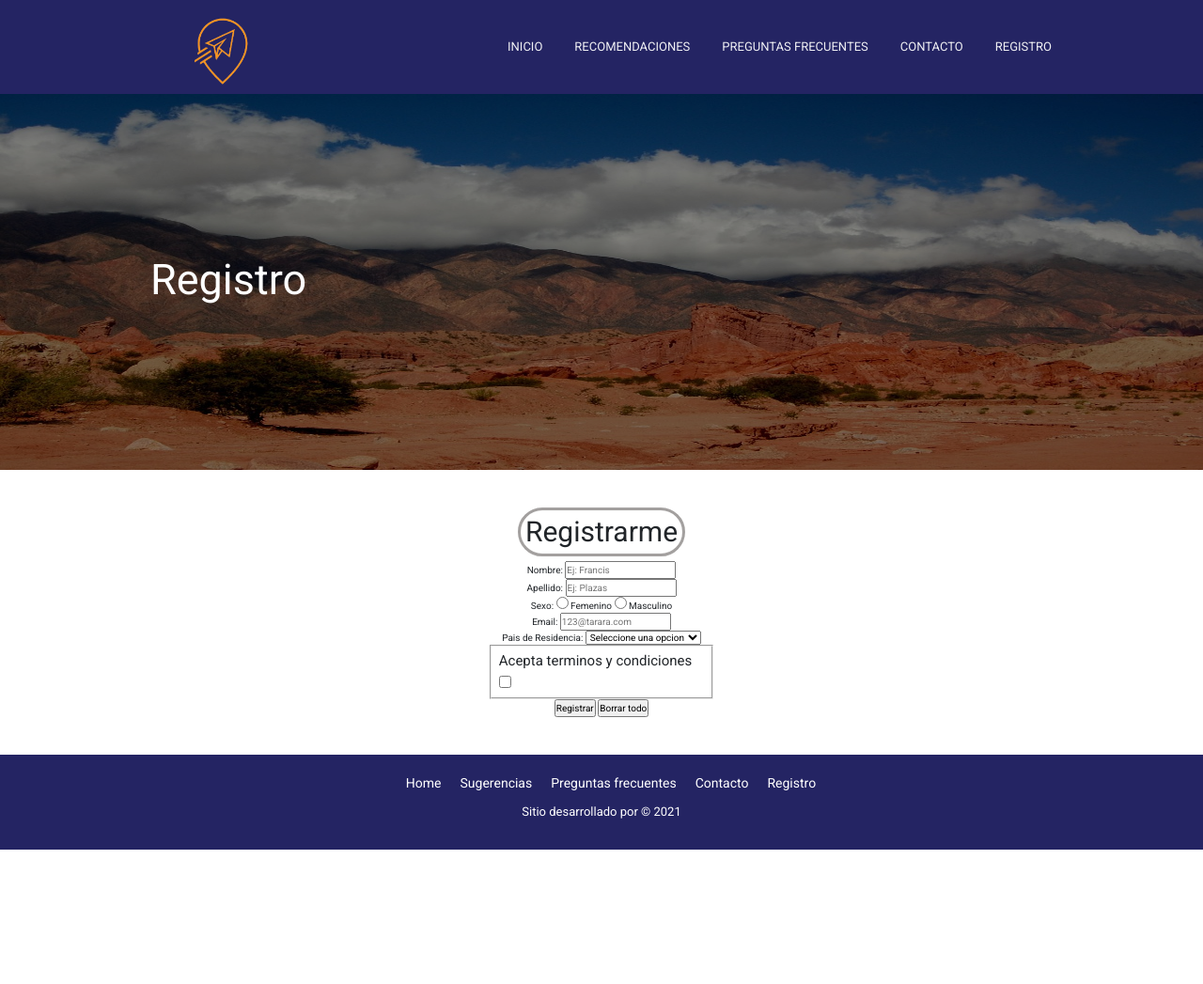
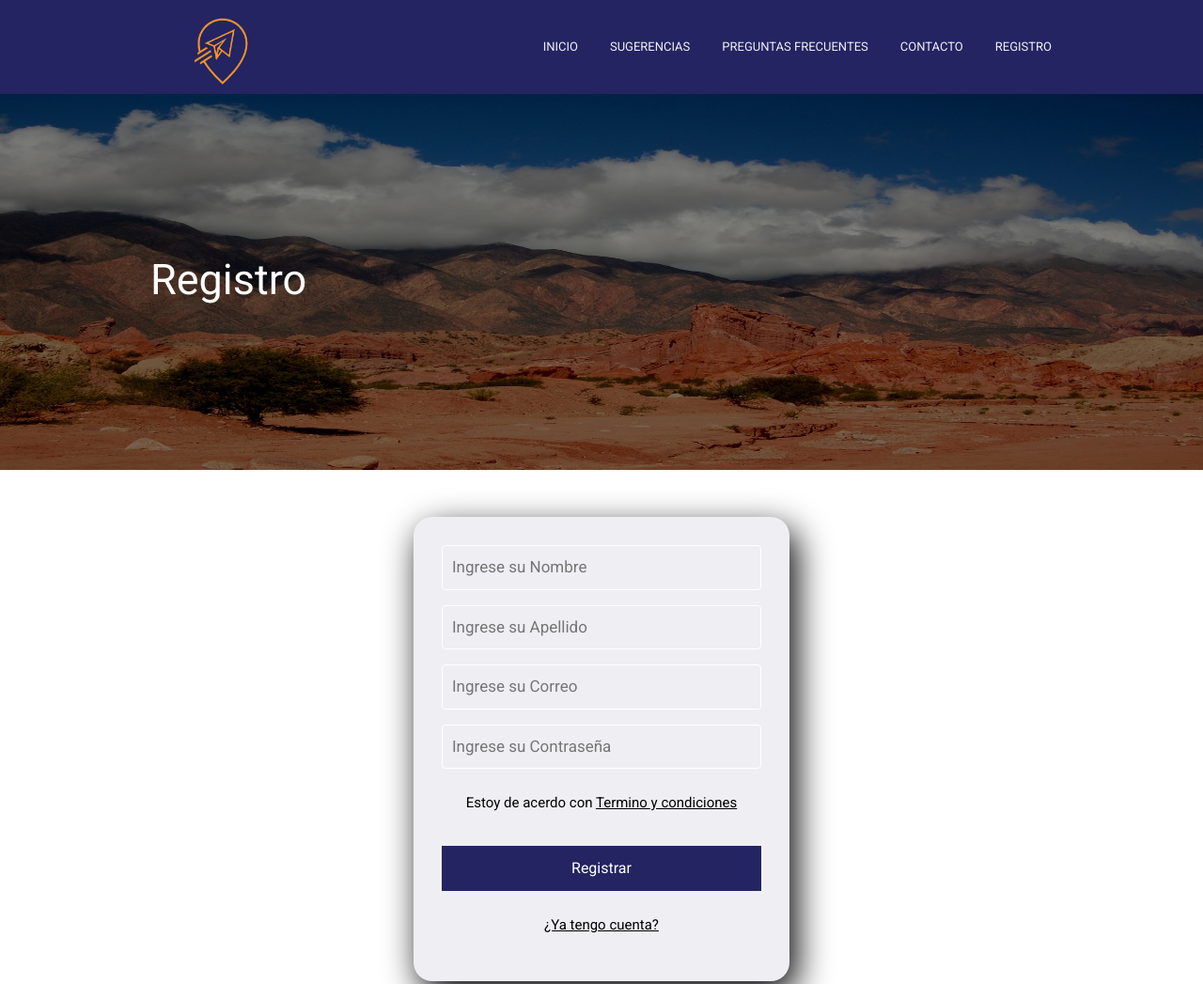
Before and after one commit to franplazas/VAMOS.AR, a plain HTML site: page registro.html in a window 1280 px wide. Shown: the top 1047 px of the page at 94% size. Before the commit the page ends 904 px from the top, so only its background shows below. Drawn offline with nearby package versions, Linux system fonts and the light colour scheme.

Commit message:
form contacto y registro

```diff
--- a/registro.html
+++ b/registro.html
@@ -28,7 +28,7 @@
                     <a href="./index.html" class="nav-menu-link nav-link">Inicio</a>
                 </li>
                 <li class="nav-menu-item">
-                    <a href="./recomendaciones.html" class="nav-menu-link nav-link">Recomendaciones</a>
+                    <a href="./sugerencias.html" class="nav-menu-link nav-link">Sugerencias</a>
                 </li>
                 <li class="nav-menu-item">
                     <a href="./preguntasfrecuentes.html" class="nav-menu-link nav-link">Preguntas Frecuentes</a>
@@ -48,55 +48,20 @@
             <h2>Registro</h2>
         </div>
     </div>
-    <section class="formulario">
-
-        <form class="formulario__form">
-            <h1 class="formulario__titulo">Registrarme</h1>
-            <div>
-                <label for="fname">Nombre:</label>
-                <input required type="text" placeholder="Ej: Francis" id="fname" name="fname">
-            </div>
-            <div>
-                <label for="lname">Apellido:</label>
-                <input required type="text" placeholder="Ej: Plazas" id="lname" name="lname">
-            </div>
-            <div>
-                <label for="sexo">Sexo:</label>
-                <input required type="radio" id="femenino" name="sexo" value="Femenino">
-                <label for="femenino">Femenino</label>
-                <input required type="radio" id="masculino" name="sexo" value="Masculino">
-                <label for="masculino">Masculino</label>
-            </div>
-            <div>
-                <label for="email">Email:</label>
-                <input required type="text" placeholder="123@tarara.com" id="email" name="email">
-            </div>
-            <div>
-                <label for="pais">Pais de Residencia:</label>
-                <select name="pais">
-                    <option value="default">Seleccione una opcion</option>
-                    <option value="venezuela">Venezuela</option>
-                    <option value="argentina">Argentina</option>
-                    <option value="uruguay">Uruguay</option>
-                </select>
-            </div>
-            <fieldset>
-                <legend for="checkbox">Acepta terminos y condiciones</legend>
-                <input required type="checkbox" name="acepta" value="1">
-            </fieldset>
-            <div>
-                <input type="submit" value="Registrar">
-                <input type="reset" value="Borrar todo">
-            </div>
-        </form>
+    <section class="form__register">
+        <input class="controls" type="text" name="nombre" id="nombres" placeholder="Ingrese su Nombre">
+        <input class="controls" type="text" name="apellidos" id="apellidos" placeholder="Ingrese su Apellido">
+        <input class="controls" type="email" name="coreo" id="correo" placeholder="Ingrese su Correo">
+        <input class="controls" type="password" name="contraseña" id="contraseña" placeholder="Ingrese su Contraseña">
+        <p>Estoy de acerdo con <a href="">Termino y condiciones</a></p>
+        <input class="botons" type="submit" value="Registrar">
+        <p><a href="">¿Ya tengo cuenta?</a></p>
     </section>
-
-
     <footer class="footer">
         <div class="footer__list">
             <ul>
                 <li><a href="index.html">Home</a></li>
-                <li><a href="recomendaciones.html">Sugerencias</a></li>
+                <li><a href="sugerencias.html">Sugerencias</a></li>
                 <li><a href="preguntasfrecuentes.html">Preguntas frecuentes</a></li>
                 <li><a href="contacto.html">Contacto</a></li>
                 <li><a href="registro.html">Registro</a></li>
--- a/scss/_contacto.scss
+++ b/scss/_contacto.scss
@@ -1,71 +1,42 @@
 /*contacto*/
 @import url(./_generales.scss);
-.contactodiv {
+
+form {
+    width: 450px;
+    margin: auto;
+    background: rgba(0, 0, 0, 0.1);
+    padding: 10px 20px;
+    margin-top: 20px;
+    border-radius: 20px;
+}
+
+
+
+input,
+textarea {
     width: 100%;
-    height: 100%;
-    display: flex;
-    justify-content: space-evenly;
-    padding: 10%;
-    .contacto__horarios {
-        text-align: center;
-        font-size: 15px;
+    margin-bottom: 20px;
+    padding: 7px;
+    box-sizing: border-box;
+    font-size: 17px;
+    border: none;
+}
 
-    }
-
-    .contacto__mapa {
-        overflow: hidden;
-
+textarea {
+    min-height: 100px;
+    max-height: 200px;
+    max-width: 100%;
+}
+#boton{
+    background:#CD803E;
+    color: #EFEFF3;
+    padding: 20px;
+}
+#boton:hover{
+    cursor: pointer;
+}
+@media (max-width:375px){
+    form{
+        width: 100%;
     }
 }
-
-@media (max-width: 400px) {
-    .contactodiv {
-        width: 100%;
-        height: 100%;
-        display: flex;
-
-        .contacto__horarios {
-            overflow: hidden;
-            text-align: center;
-        }
-
-        .contacto__mapa {
-            overflow: hidden;
-
-        }
-    }
-}
-
-@media(min-width: 401px) and (max-width: 799px) {
-    .contactodiv {
-        width: 100%;
-        height: 100%;
-
-        .contacto__horarios {
-            overflow: hidden;
-            text-align: center;
-        }
-
-        .contacto__mapa {
-            overflow: hidden;
-
-        }
-    }
-}
-
-@media (min-width: 800px) {
-    .contactodiv {
-        width: 100%;
-        height: 100%;
-
-        .contacto__horarios {
-            overflow: hidden;
-            text-align: center;
-        }
-
-        .contacto__mapa {
-            overflow: hidden;
-
-        }
-    }
-}
--- a/scss/_registro.scss
+++ b/scss/_registro.scss
@@ -1,33 +1,48 @@
 /*registro*/
-@import url(./_generales.scss);
-.formulario {
-    display: flex;
-    justify-content: space-evenly;
-    padding: 40px 10px;
-    .formulario__titulo{
-        display: flex;
-        justify-content: center;
-        font-size: 30px;
-        border: solid rgb(163, 160, 159);
-        border-radius: 30px;
-        padding: 5px;
+@import url(_generales.scss);
 
-    }
-    .formulario__form {
-        display: flex;
-        flex-direction: column;
-        justify-content: space-evenly;
-        align-items: center;
-    }
+.form__register {
+    width: 400px;
+    background: #EFEFF3
+
+    ;
+    padding: 30px;
+    margin: auto;
+    margin-top: 50px;
+    margin-bottom: 30px;
+    border-radius: 20px;
+    color: black;
+    box-shadow: 7px 13px 37px #000;
 }
 
-fieldset {
-    display: block;
-    margin-left: 2px;
-    margin-right: 2px;
-    padding-top: 0.35em;
-    padding-bottom: 0.625em;
-    padding-left: 0.75em;
-    padding-right: 0.75em;
-    border: 2px groove;
+.controls {
+    width: 100%;
+    background: #EFEFF3;
+    padding: 10px;
+    border-radius: 4px;
+    margin-bottom: 16px;
+    border: 1px solid #fff;
 }
+
+.form__register p {
+    height: 40px;
+    text-align: center;
+    font-size: 15px;
+    line-height: 40px;
+}
+
+.form__register a {
+    color: black;
+    text-decoration: underline;
+}
+
+.form__register .botons {
+    border: none;
+    width: 100%;
+    background: #242463;
+    padding: 12px;
+    margin: 16px 0;
+    font-size: 16px;
+    color: white;
+
+}
--- a/scss/style.scss
+++ b/scss/style.scss
@@ -2,7 +2,7 @@
 @import "fuentes";
 @import "generales";
 @import "index";
-@import "recomendaciones";
+@import "sugerencias";
 @import "preguntasfrecuentes";
 @import "contacto";
 @import "registro";
```
Also changed, not shown: contacto.html (+8 -14 lines), index.html (+1 -3 lines), preguntasfrecuentes.html (+1 -2 lines), sugerencias.html (renamed from recomendaciones.html, +1 -1 lines), css/style.css, scss/_sugerencias.scss (renamed from scss/_recomendaciones.scss), 1 other file.
